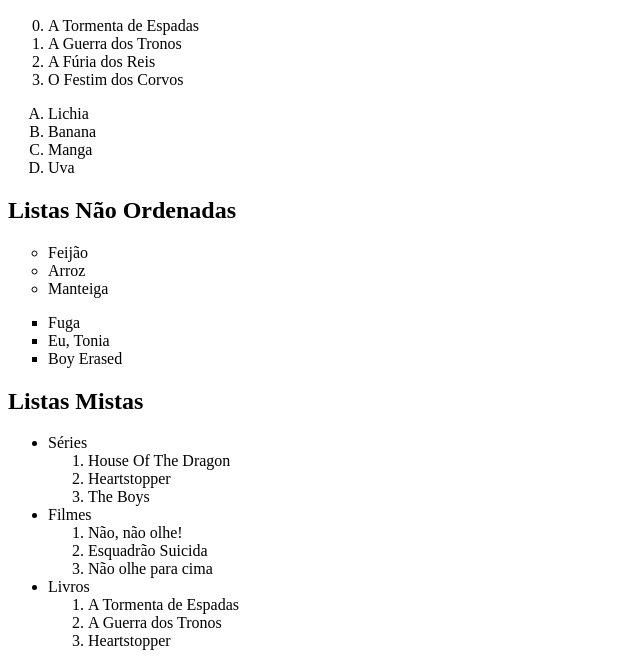
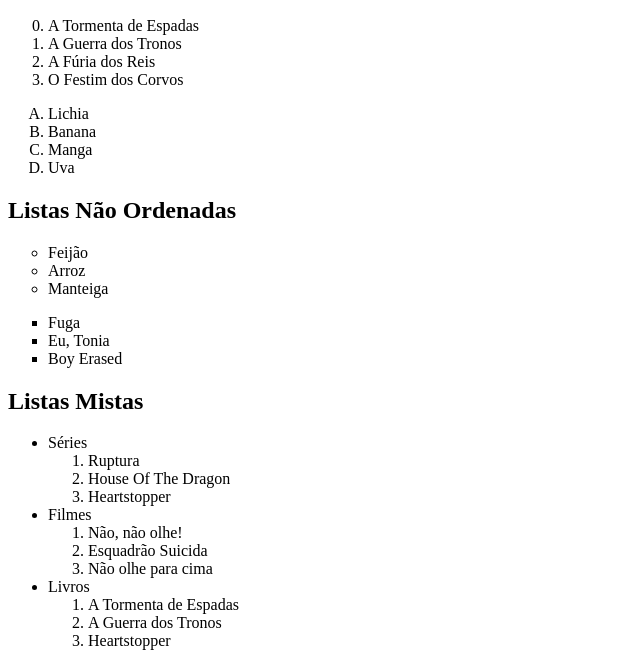
Before and after one commit to progluizhenrique/Estudos-HTML-CSS, a plain HTML site: page Módulo 01/ex008 - listas/index.html in a window 1280 px wide. Shown: the part 110-777 px from the top of the page, without its empty margins (0-640 px from the left). Drawn offline with Linux system fonts and the light colour scheme.

Commit message:
Atualizei lista de séries de 2022

```diff
--- a/Módulo 01/ex008 - listas/index.html
+++ b/Módulo 01/ex008 - listas/index.html
@@ -36,9 +36,9 @@
     <ul>
         <li>Séries</li>
         <ol>
+            <li>Ruptura</li>
             <li>House Of The Dragon</li>
             <li>Heartstopper</li>
-            <li>The Boys</li>
         </ol>
         <li>Filmes</li>
         <ol>
```
